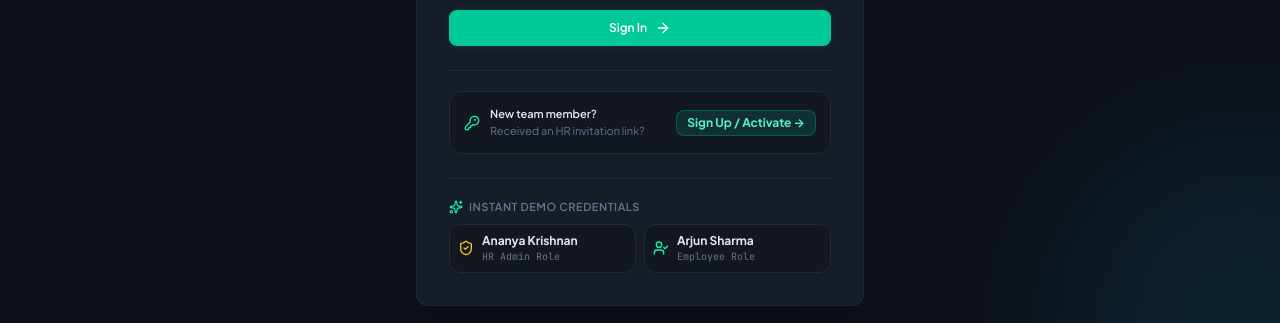
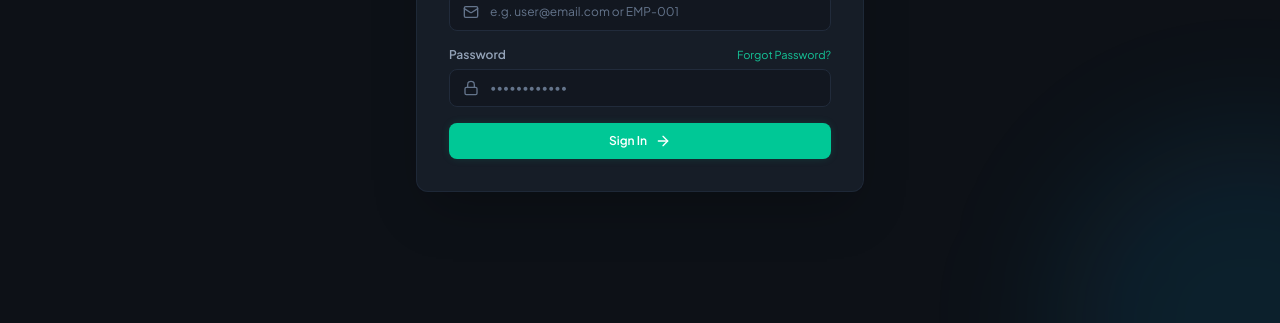
Before and after one commit to Thuyavan28/HRMS, a React (Vite) app in the folder client/: page /login in a window 1280 px wide. Shown: the part 443-766 px from the top of the page. Built offline with nearby package versions, Linux system fonts and the light colour scheme; no server answers.

Commit message:
feat: add LoginPage component and update project documentation

```diff
--- a/client/src/pages/auth/LoginPage.jsx
+++ b/client/src/pages/auth/LoginPage.jsx
@@ -220,66 +220,6 @@ export const LoginPage = () => {
             </button>
           </form>
 
-          {/* Invitation Onboarding Banner */}
-          <div className="mt-6 pt-5 border-t border-dark-700">
-            <div className="p-3.5 rounded-xl bg-dark-850 border border-dark-700 flex items-center justify-between gap-3">
-              <div className="flex items-center gap-2.5">
-                <KeyRound className="w-4 h-4 text-teal-400 flex-shrink-0" />
-                <div className="text-[11px]">
-                  <span className="font-semibold text-slate-200 block">New team member?</span>
-                  <span className="text-dark-400">Received an HR invitation link?</span>
-                </div>
-              </div>
-              <Link
-                to="/signup"
-                className="px-2.5 py-1 rounded-lg bg-teal-500/15 hover:bg-teal-500/25 text-teal-300 border border-teal-500/30 text-xs font-bold whitespace-nowrap"
-              >
-                Sign Up / Activate →
-              </Link>
-            </div>
-          </div>
-
-          {/* Quick Demo Logins Section */}
-          <div className="mt-6 pt-5 border-t border-dark-700 space-y-2">
-            <div className="flex items-center gap-1.5 text-dark-400 text-[11px] font-semibold uppercase tracking-wider mb-2">
-              <Sparkles className="w-3.5 h-3.5 text-teal-400" />
-              <span>Instant Demo Credentials</span>
-            </div>
-
-            <div className="grid grid-cols-2 gap-2">
-              <button
-                type="button"
-                onClick={() => handleQuickDemoLogin('admin@dayflow.com', 'Admin@1234')}
-                className="p-2 rounded-xl bg-dark-850 hover:bg-dark-750 border border-dark-700 text-left transition-all group cursor-pointer"
-              >
-                <div className="flex items-center gap-2">
-                  <ShieldCheck className="w-4 h-4 text-amber-400" />
-                  <div>
-                    <p className="text-xs font-bold text-slate-200 group-hover:text-amber-400">
-                      Ananya Krishnan
-                    </p>
-                    <p className="text-[10px] text-dark-400 font-mono">HR Admin Role</p>
-                  </div>
-                </div>
-              </button>
-
-              <button
-                type="button"
-                onClick={() => handleQuickDemoLogin('alex.morgan@dayflow.com', 'Employee@1234')}
-                className="p-2 rounded-xl bg-dark-850 hover:bg-dark-750 border border-dark-700 text-left transition-all group cursor-pointer"
-              >
-                <div className="flex items-center gap-2">
-                  <UserCheck className="w-4 h-4 text-teal-400" />
-                  <div>
-                    <p className="text-xs font-bold text-slate-200 group-hover:text-teal-400">
-                      Arjun Sharma
-                    </p>
-                    <p className="text-[10px] text-dark-400 font-mono">Employee Role</p>
-                  </div>
-                </div>
-              </button>
-            </div>
-          </div>
         </div>
       </div>
     </div>
```
Also changed, not shown: 1 other file (tests, documents, lock files or other folders).
